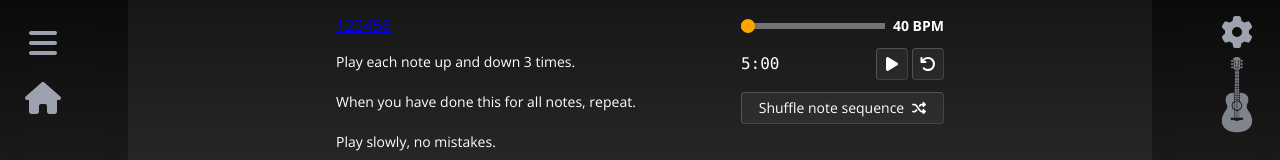
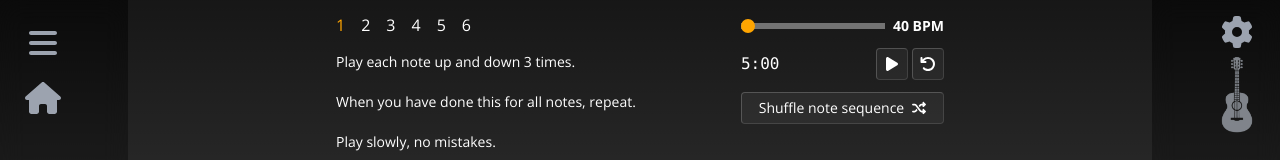
Before and after one commit to MekonLips/Frets, a React (Vite) app: page /exercises/1 in a window 1280 px wide. Shown: the top 160 px of the page. Built offline with nearby package versions, Linux system fonts and the light colour scheme.

Commit message:
Style numbered exercise navigation

```diff
--- a/src/index.css
+++ b/src/index.css
@@ -51,6 +51,20 @@
   .legacy-nav-link h1 { @apply mb-2 text-xl; }
   .legacy-nav-link p { @apply my-[0.4rem] text-sm; }
   .legacy-instructions h1 { @apply mb-2 text-xl; }
+  .exercise-navigation {
+    @apply mb-2 flex items-center gap-4 text-xl;
+    font: inherit;
+  }
+  .exercise-navigation-link {
+    color: white;
+    text-decoration: none;
+    transition: color 150ms ease;
+  }
+  .exercise-navigation-link:hover,
+  .exercise-navigation-link:focus-visible,
+  .exercise-navigation-link.is-current {
+    color: orange;
+  }
   .legacy-instructions p { @apply my-4 text-sm leading-6; }
 }
 
```
